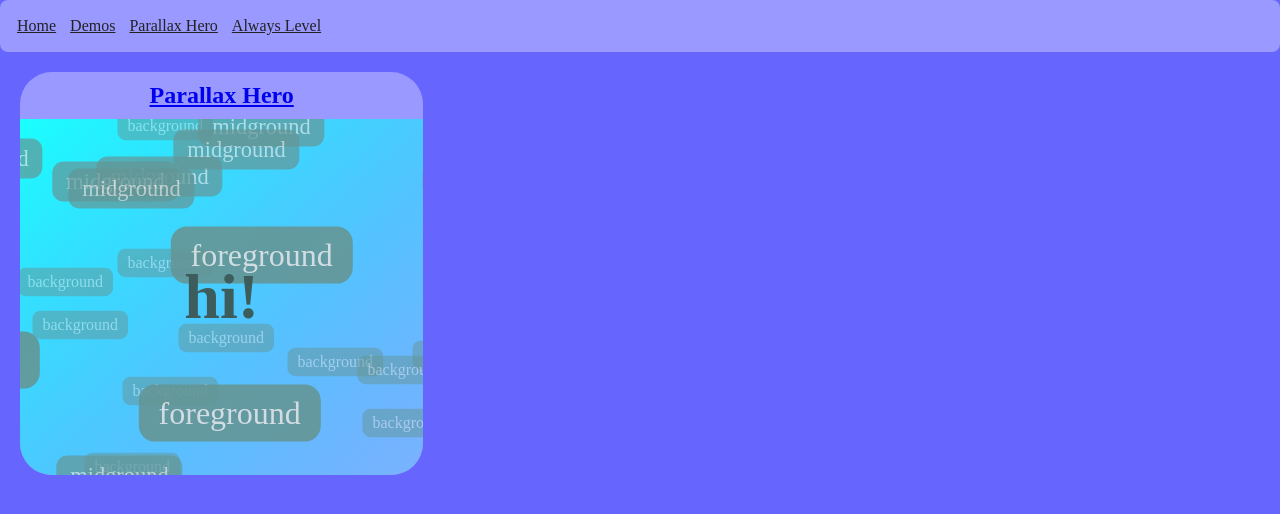
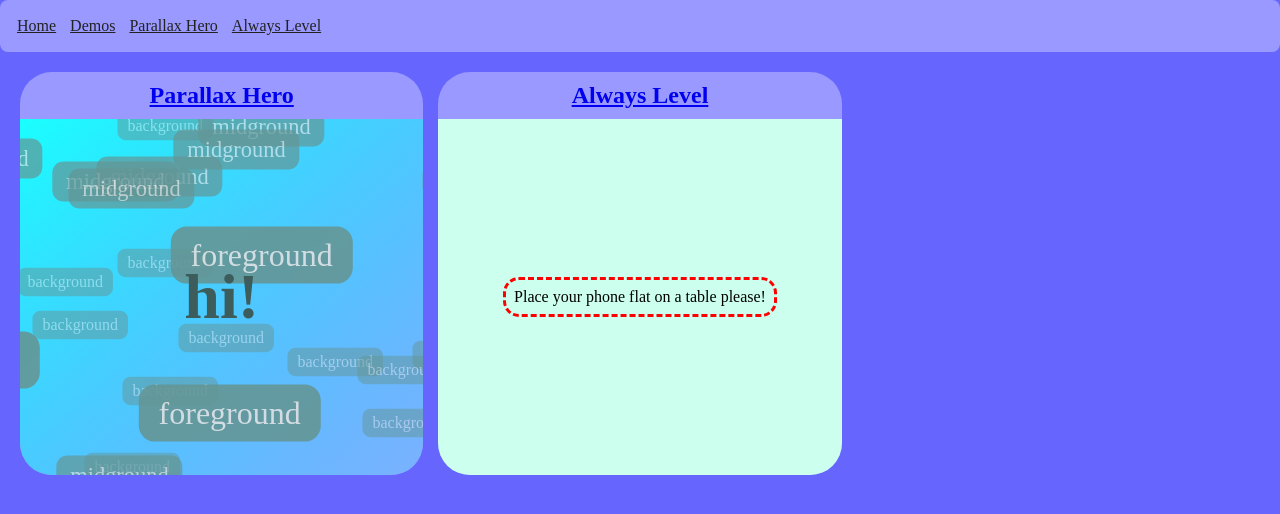
Before and after one commit to bionboy/lukefloden.com, a SvelteKit app: page /demos in a window 1280 px wide. Shown: the top 514 px of the page. Built offline with nearby package versions, Linux system fonts and the light colour scheme.

Commit message:
feat: add always level demo to the gallery wall

```diff
--- a/src/routes/demos/+page.svelte
+++ b/src/routes/demos/+page.svelte
@@ -2,6 +2,7 @@
 	import type { Snippet } from 'svelte';
 	import type { PageData } from './$types';
 	import Parallax from './parallax/Parallax.svelte';
+	import AlwaysLevel from './always-level/AlwaysLevel.svelte';
 	let { data }: { data: PageData } = $props();
 </script>
 
@@ -52,8 +53,24 @@
 	<Parallax title="hi!" />
 {/snippet}
 
+{#snippet alwaysLevel()}
+	<div class="always-level-container">
+		<AlwaysLevel />
+	</div>
+	<style>
+		.always-level-container {
+			display: flex;
+			justify-content: center;
+			align-items: center;
+			height: 100%;
+			background-color: hsl(160, 100%, 90%);
+		}
+	</style>
+{/snippet}
+
 <div class="gallery">
 	{@render artwork('Parallax Hero', 'demos/parallax', parallax)}
+	{@render artwork('Always Level', 'demos/always-level', alwaysLevel)}
 	{#each { length: 3 } as _, index}
 		<div></div>
 		<!-- {@render artwork(index.toString(), index.toString(), parallax)} -->
```
